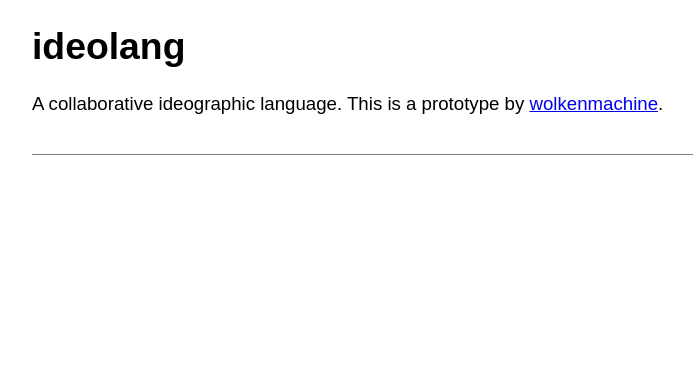
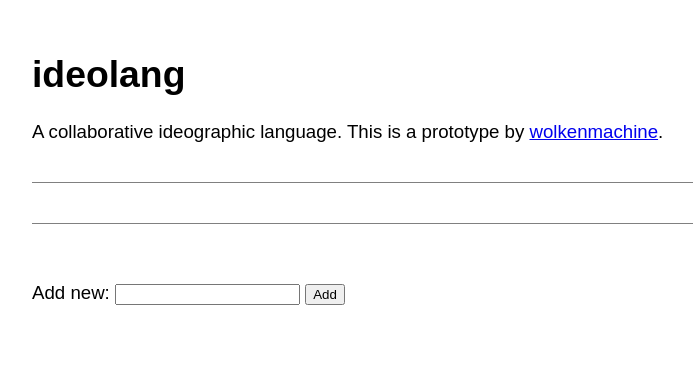
Before and after one commit to wolkenmachine/ideolang, a website: page static/index.html in a window 1280 px wide. Shown: the whole page, without its empty margins (128-821 px from the left). Drawn offline with Linux system fonts and the light colour scheme; no server answers.

Commit message:
add words

```diff
--- a/static/index.html
+++ b/static/index.html
@@ -17,10 +17,24 @@
                     A collaborative ideographic language. This is a prototype by <a href="http://www.wolkenmachine.nl">wolkenmachine</a>.
                 </p>
             </div>
-            <div id="characters">
+            <div class="section" id="characters">
 
             </div>
+            <div id="footer">
+                <p>
+                    Add new: <input id="newChar" type="text"></input> <button onclick="newChar()">Add</button>
+                </p>
+            </div>
         </div>
+
+        <script type="text/javascript">
+            function newChar(){
+                var input = document.getElementById("newChar");
+                var val = input.value;
+                val = val.toLowerCase();
+                window.location.assign("/edit/"+val);
+            }
+        </script>
 
         <script type="text/javascript">
 
@@ -80,7 +94,6 @@
                     charElem.appendChild(name);
 
                     container.appendChild(charElem);
-
                 }
             }
 
--- a/static/style.css
+++ b/static/style.css
@@ -8,7 +8,18 @@ body {
     margin: 0 auto;
 }
 
+#characters {
+    overflow: auto;
+}
+
+#footer {
+    padding-top: 40px;
+    padding-bottom: 40px;
+    clear: both;
+}
+
 .section {
+    padding-top: 20px;
     padding-bottom: 20px;
     border-bottom: 1px solid grey;
 }
@@ -17,12 +28,14 @@ body {
     margin:40px;
     width: 160px;
     padding-top: 20px;
+    text-align: center;
     float: left;
-    text-align: center;
 }
+
 
 .characterBlock > canvas {
     margin-bottom: 20px;
+    clear: both;
 }
 
 .characterBlock > a {
```
